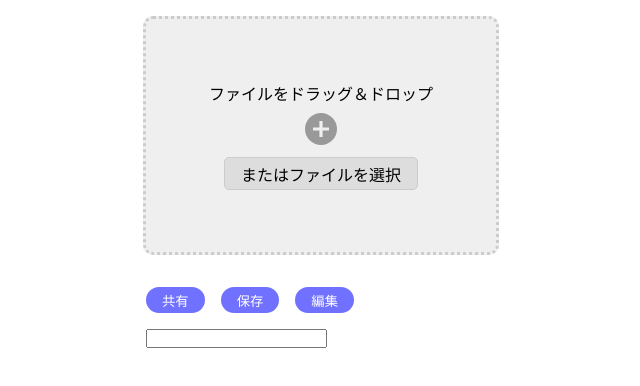
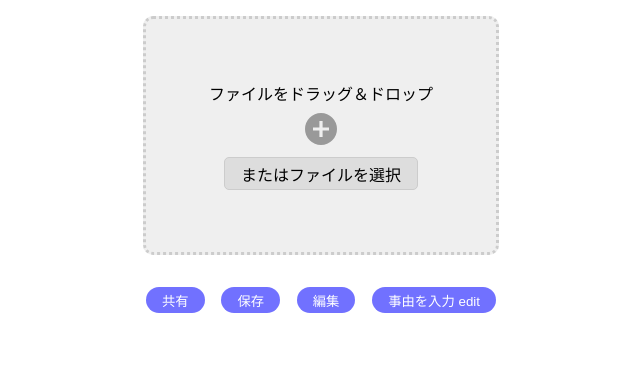
Before and after one commit to dws2020/file-drag-n-drop, a plain HTML site: page index.html in a window 1280 px wide. Shown: the whole page, without its empty margins (319-959 px from the left). Drawn offline with Linux system fonts and the light colour scheme.

Commit message:
フリー入力の持ち込みボタンの原型を作成

```diff
--- a/assets/styles/style.css
+++ b/assets/styles/style.css
@@ -79,6 +79,7 @@
 .reason-button-ul {
     list-style: none;
     display: flex;
+    justify-content: space-between;
     flex-wrap: wrap;
     gap: 1rem;
 }
@@ -90,6 +91,12 @@
     cursor: pointer;
     padding: 0.2rem 1rem;
 }
-.reason-button:hover {
+.reason-button:not(.reason-button-disabled):hover {
     background-color: rgb(141, 141, 255);
 }
+.reason-button-disabled {
+    cursor: auto;
+}
+.edit-button {
+    cursor: pointer;
+}
--- a/index.html
+++ b/index.html
@@ -33,7 +33,13 @@
             <li class="reason-button-li">
                 <button class="reason-button">編集</button>
             </li>
-            <li class="reason-button-li"><input type="text"></li>
+            <li class="reason-button-li">
+                <button class="reason-button reason-button-disabled">
+                    事由を入力
+                    <span role="button" class="edit-button">edit</span>
+                    <input type="text" style="display: none;">
+                </button>
+            </li>
         </ul>
     </section>
 </body>
```
